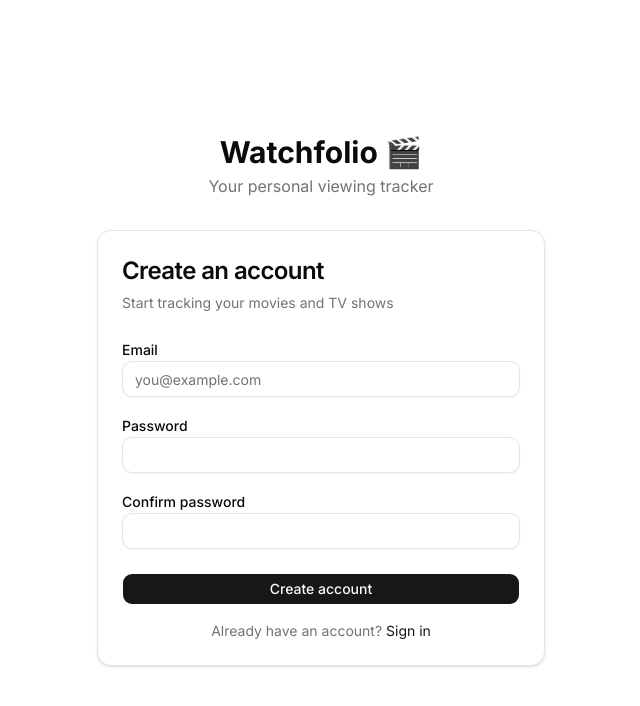
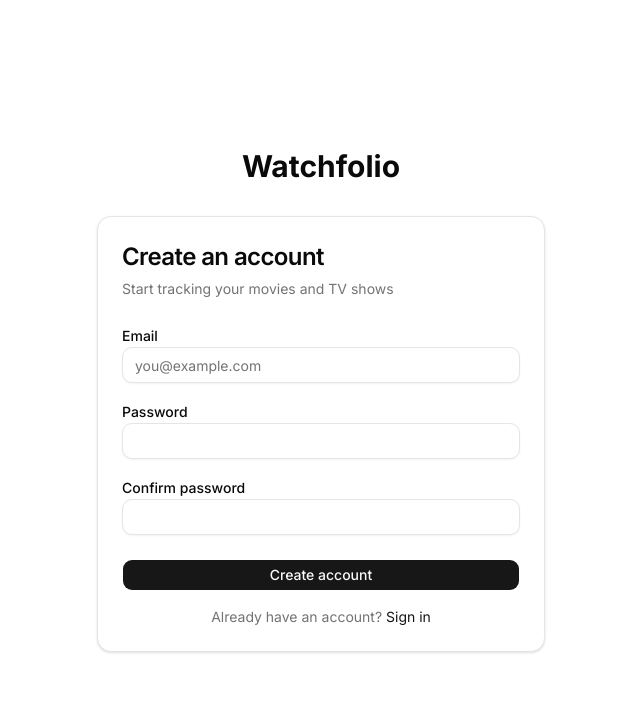
Before and after one commit to acristinaa/watchfolio, a Next.js app: page /signup in a window 1280 px wide. Shown: the top 706 px of the page, without its empty margins (319-959 px from the left). Built offline with nearby package versions, Linux system fonts and the light colour scheme; no server answers.

Commit message:
Supabase auth with email/password, RLS schema, protected routes, middleware, and auth tests.

```diff
--- a/app/(auth)/signup/page.tsx
+++ b/app/(auth)/signup/page.tsx
@@ -9,10 +9,7 @@ export default function SignupPage() {
   return (
     <main className="flex min-h-screen flex-col items-center justify-center p-4">
       <div className="mb-8 text-center">
-        <h1 className="text-3xl font-bold">Watchfolio 🎬</h1>
-        <p className="text-muted-foreground mt-1">
-          Your personal viewing tracker
-        </p>
+        <h1 className="text-3xl font-bold">Watchfolio</h1>
       </div>
       <SignupForm />
     </main>
```
